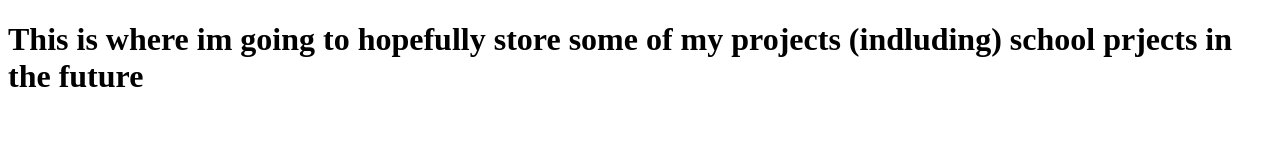
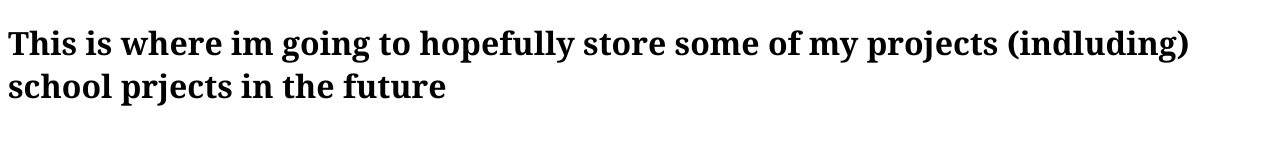
Before and after one commit to schwarzschilds/schwarzschilds.github.io, a plain HTML site: page index.html in a window 1280 px wide. Drawn offline with Linux system fonts and the light colour scheme.

Commit message:
Update index.html

```diff
--- a/index.html
+++ b/index.html
@@ -1,9 +1,17 @@
 
 <!DOCTYPE html>
 <html>
+
+<head>
   <title>
     Schoolprojects
   </title>
+  <style>
+    * {
+      font-family: 'Georgia', 'Times', serif;
+    }
+  </style>
+</head>
 
   <body>
     <h1> This is where im going to hopefully store some of my projects (indluding) school prjects in the future </h1>
```
